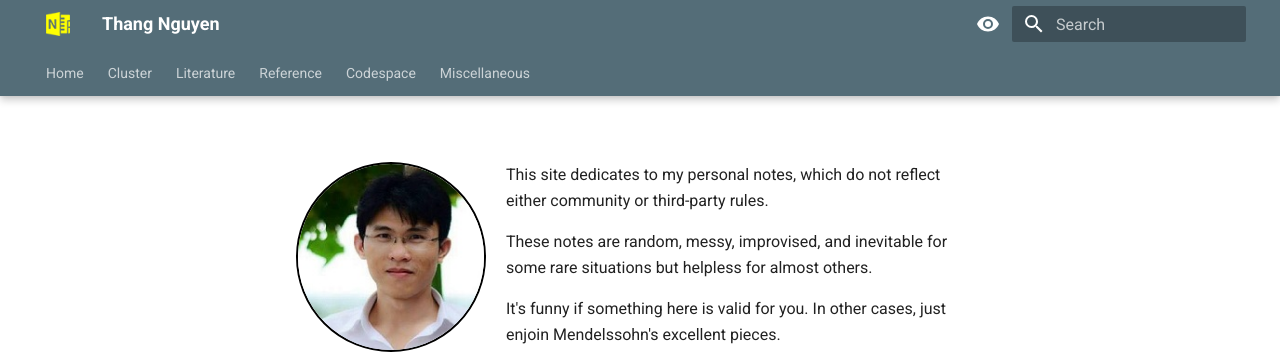
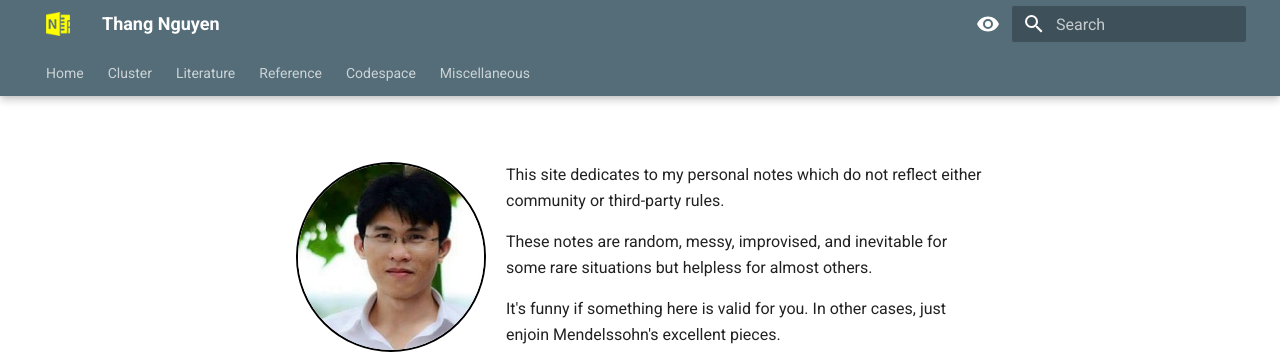
Before and after one commit to thangckt/thangckt.github.io, an MkDocs documentation site: the page built from docs/index.md, in a window 1280 px wide. Shown: the top 357 px of the page. Built offline with MkDocs 1.6.1 and Material for MkDocs 9.7.7, drawn with Linux system fonts in a browser that asks for light colours; the version menu is left out.

```diff
--- a/docs/index.md
+++ b/docs/index.md
@@ -35,7 +35,7 @@ else:
 <!-- <img src="./1images/monkey.png" style="float:left; margin-right:20px" width="190" /> -->
 <img src="./1images/my_picture3x3.jpg" style="border-radius:50%; border: 2px solid black; float:left; margin-right:20px" width="190" />
 
-This site dedicates to my personal notes, which do not reflect either community or third-party rules.
+This site dedicates to my personal notes which do not reflect either community or third-party rules.
 
 These notes are random, messy, improvised, and inevitable for some rare situations but helpless for almost others.
 
```
